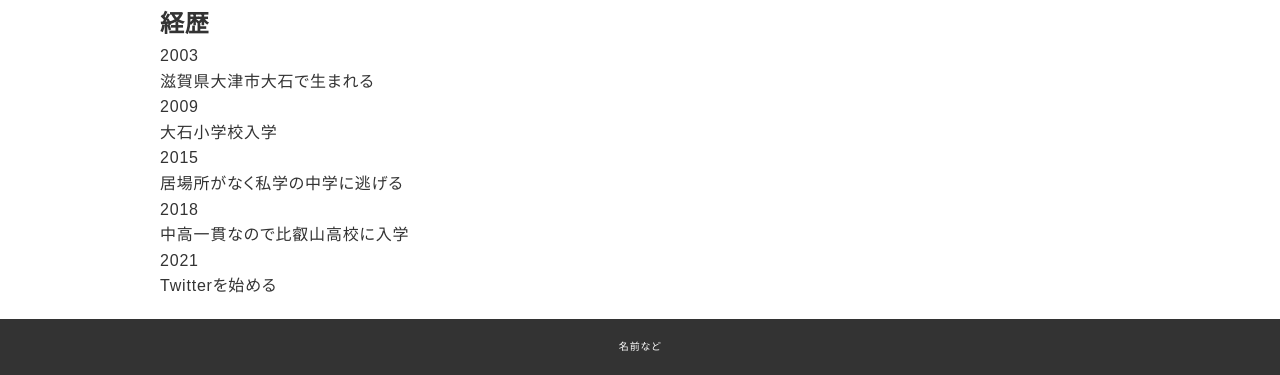
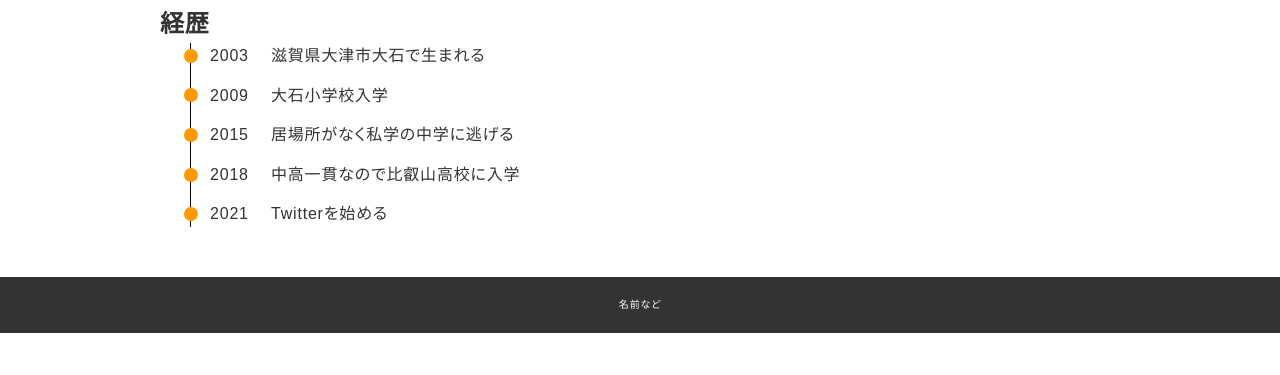
Before and after one commit to KUAD-XtechDesign/portfolio-araishunichiii, a plain HTML site: page cv.html in a window 1280 px wide. Shown: the part 823-1198 px from the top of the page. After the commit the page ends 1156 px from the top, so only its background shows below. Drawn offline with Linux system fonts and the light colour scheme.

Commit message:
Update style.css

```diff
--- a/css/style.css
+++ b/css/style.css
@@ -248,3 +248,40 @@ report
 .mb_m {
   margin-bottom: 20px;
 }
+
+#case1{
+  border-left: 1px solid #000;
+  margin-left: 30px;
+  }
+
+ #case1 li{
+  display: flex;
+  align-items: flex-start;
+  margin-bottom: 14px;
+ }
+
+ #case1 li .year{
+  width: 80px;
+  display: flex;
+  align-items: center;
+ }
+
+ #case1 li .year::before{
+  content: '';
+  display: block;
+  position: relative;
+  width: 14px;
+  height: 14px;
+  border-radius: 7px;
+  background-color: #ff9a02;
+  left: -7px;
+  margin-right: 5px;
+ }
+
+ #case1 li .date{
+  width: 60px;
+ }
+
+ #case1 li .content{
+  flex: 1;
+ }
```
